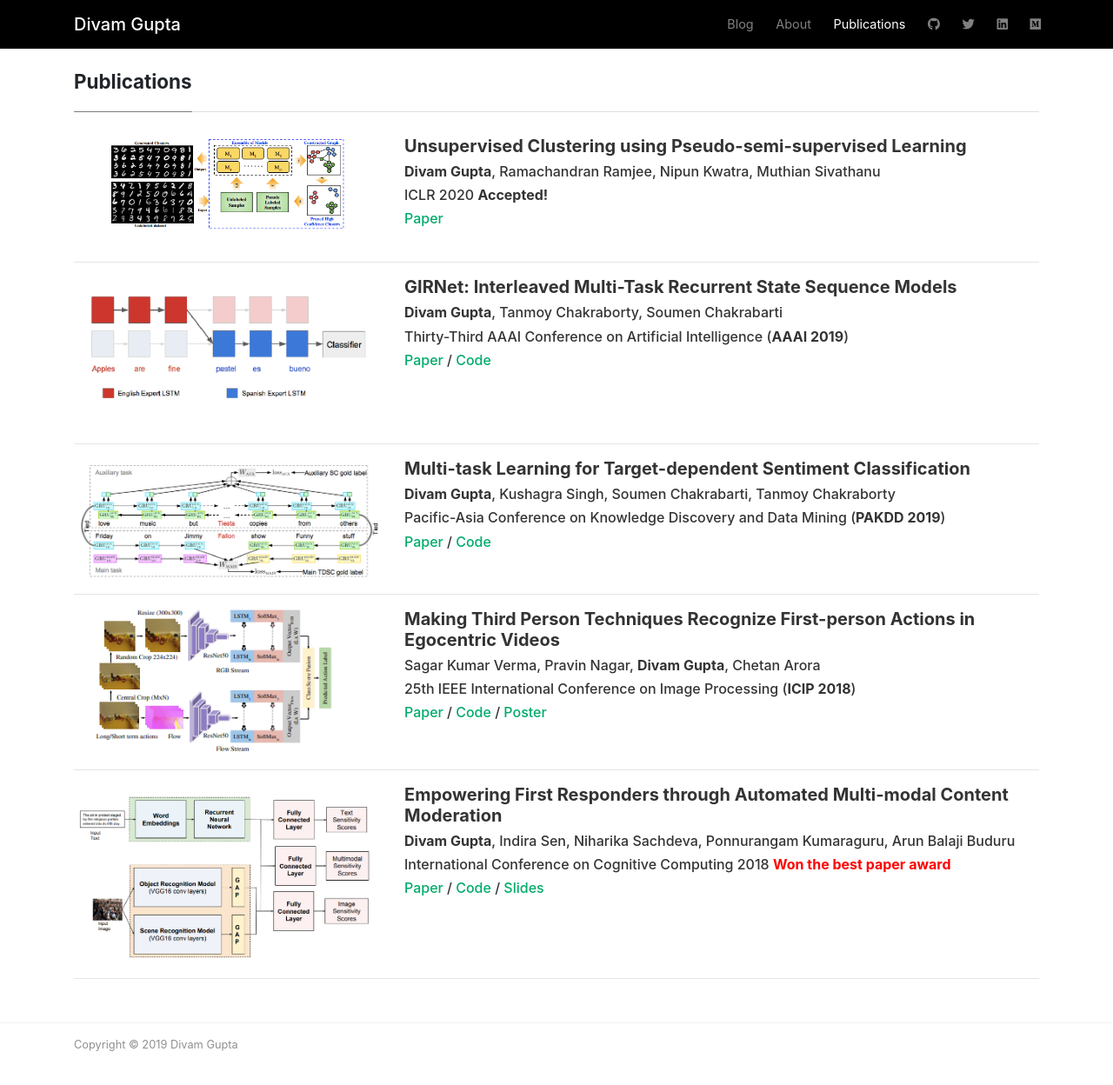
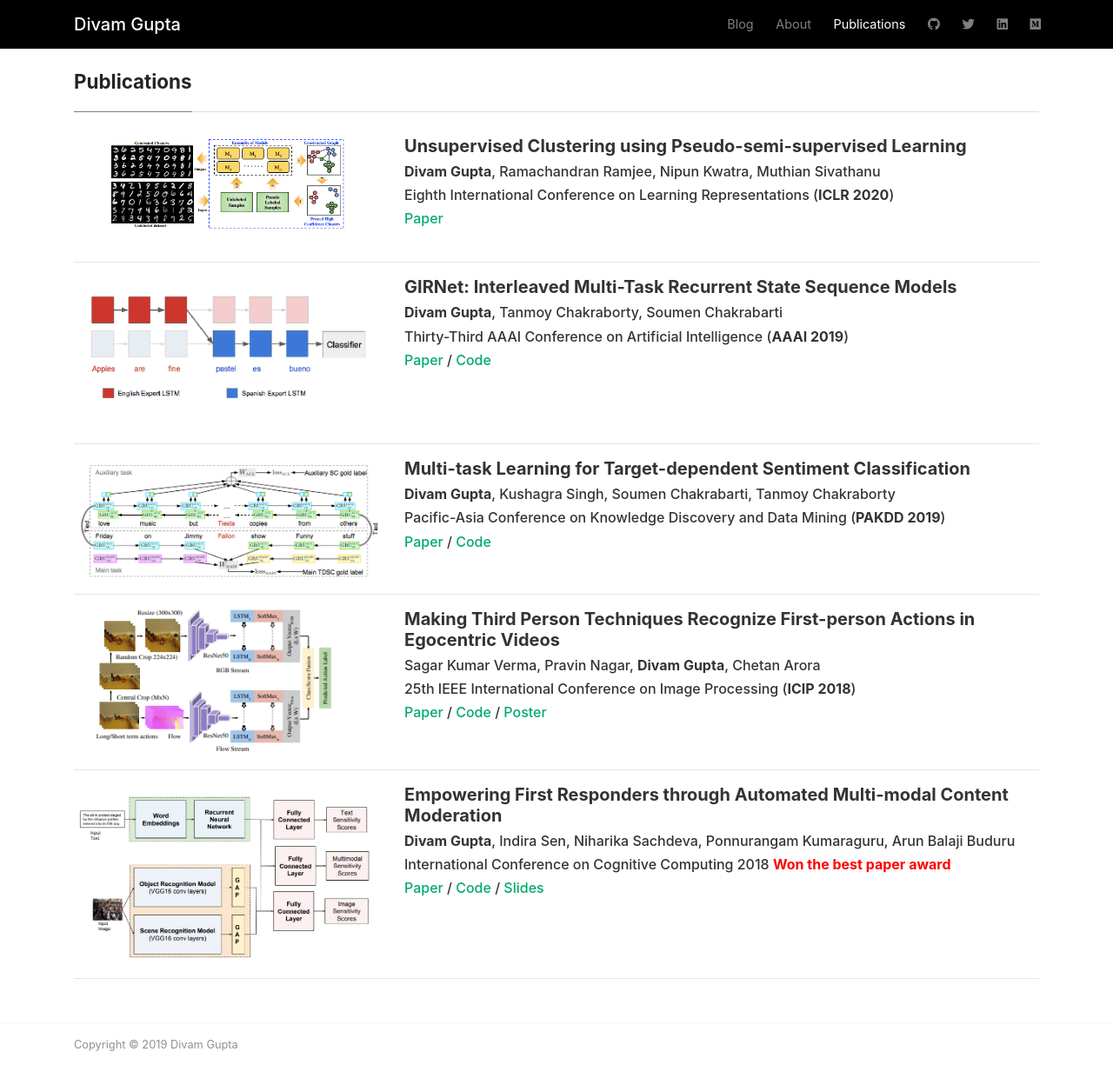
Before and after one commit to divamgupta/divamgupta.github.io, a Jekyll site: the page built from publications.md, in a window 1280 px wide and 1285 px high. Shown: the top 1248 px of the window at 87% size. Built offline with Jekyll 4.4.1, drawn with Linux system fonts in a browser that asks for light colours; nearby versions of some CDN libraries; comment, search, counter and statistics services are not loaded.

Commit message:
Update publications.md

```diff
--- a/publications.md
+++ b/publications.md
@@ -20,7 +20,7 @@ comments: false
             <b>Divam Gupta</b>, Ramachandran Ramjee, Nipun Kwatra, Muthian Sivathanu
         </h6>
         <h6  style="font-weight: 500; margin-bottom: 0.5rem; " >
-            ICLR 2020 <b>Accepted!</b>
+            Eighth International Conference on Learning Representations (<b>ICLR 2020</b>)
         </h6>
         <h6 style="font-weight: 500; margin-bottom: 0.5rem; " >
             <p>
```
